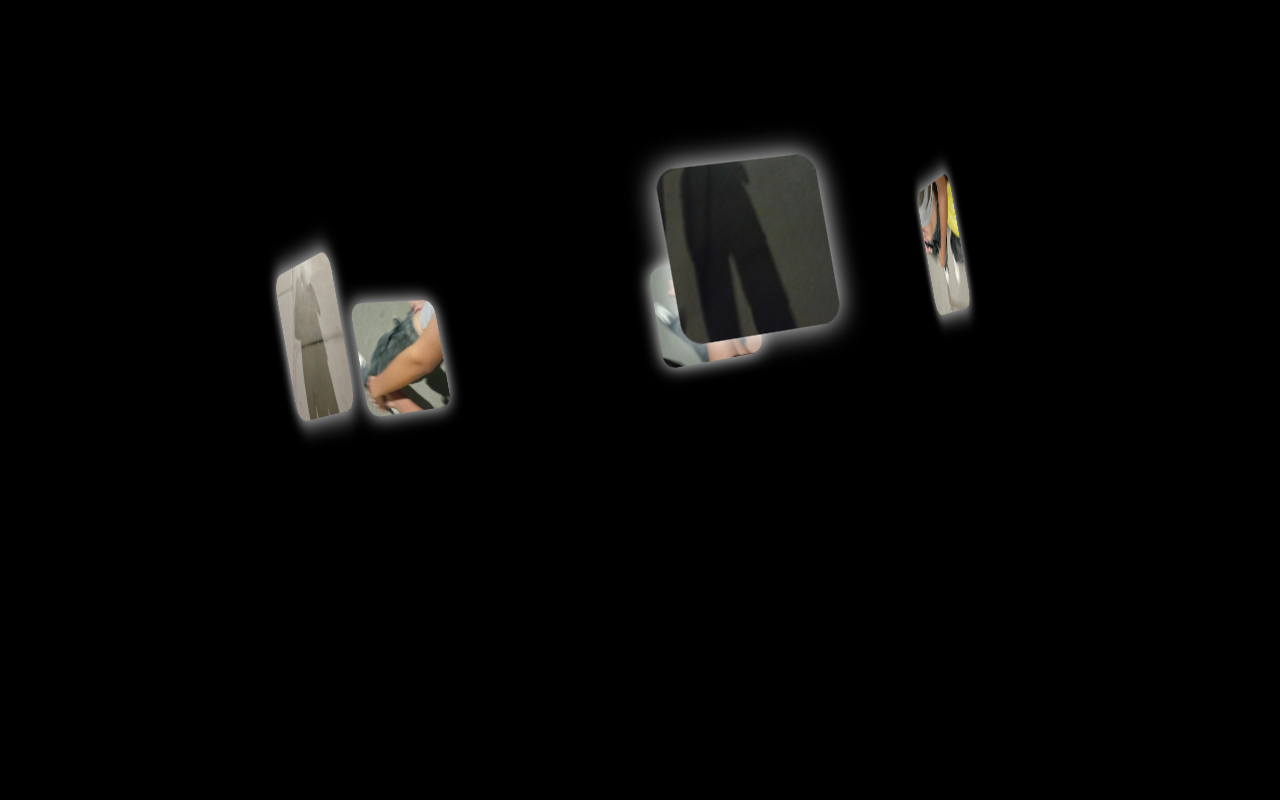
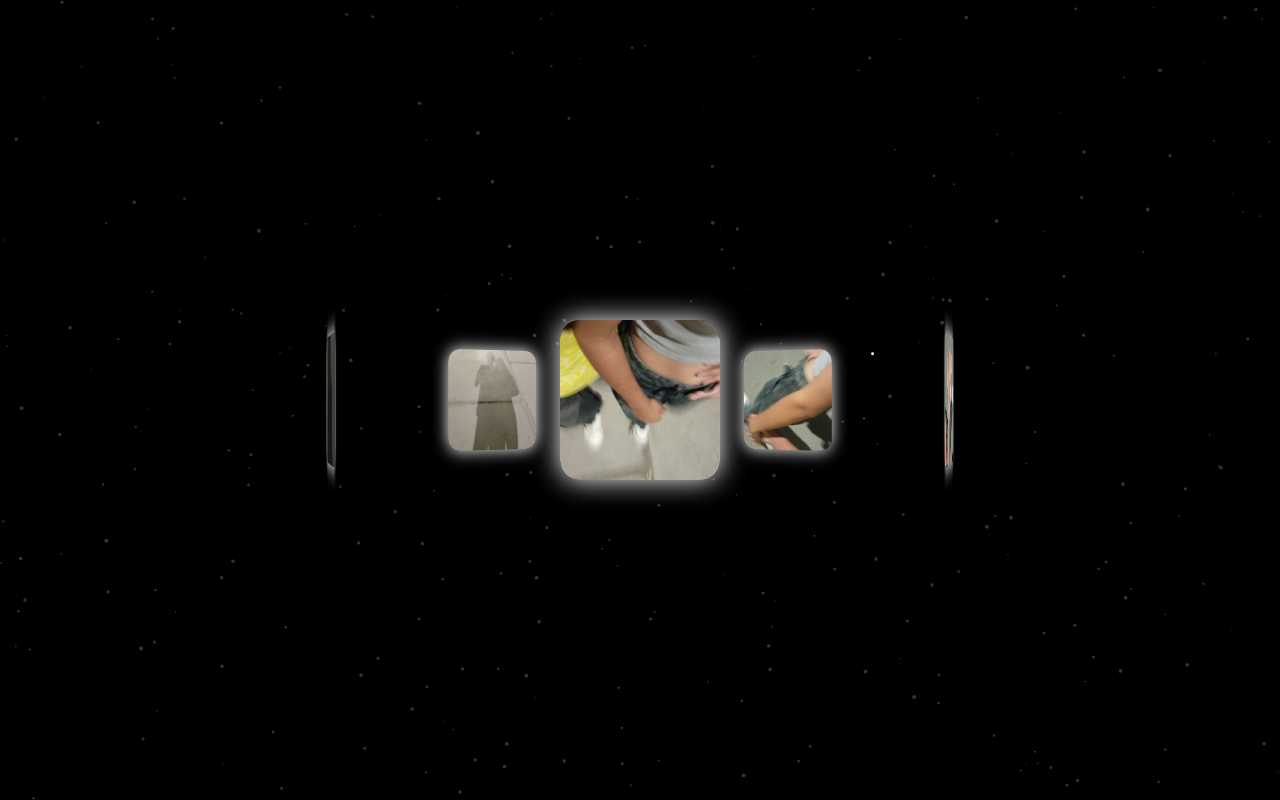
Before and after one commit to adriansd02-glitch/mi-pagina, a plain HTML site: page index.html in a window 1280 px wide. Drawn offline with Linux system fonts and the light colour scheme.

Commit message:
Refactor index.html for galaxy animation and styling
Updated title and modified styles for galaxy and photos. Added a canvas for stars and implemented animation for starry background.

```diff
--- a/index.html
+++ b/index.html
@@ -2,36 +2,26 @@
 <html lang="es">
 <head>
 <meta charset="UTF-8">
-<title>Galaxia 3D</title>
+<title>Galaxia TE AMO</title>
 
 <style>
 body {
   margin: 0;
   overflow: hidden;
   background: black;
-  font-family: Arial, sans-serif;
 }
 
-.scene {
-  width: 100vw;
-  height: 100vh;
-  perspective: 1200px;
-  display: flex;
-  justify-content: center;
-  align-items: center;
+canvas {
+  position: absolute;
+  top: 0;
+  left: 0;
 }
 
 .galaxy {
-  position: relative;
-  width: 300px;
-  height: 300px;
-  transform-style: preserve-3d;
-  animation: rotate 20s infinite linear;
-}
-
-@keyframes rotate {
-  from { transform: rotateY(0deg) rotateX(10deg); }
-  to { transform: rotateY(360deg) rotateX(10deg); }
+  position: absolute;
+  width: 100%;
+  height: 100%;
+  perspective: 1200px;
 }
 
 .photo {
@@ -48,51 +38,98 @@ body {
   height: 100%;
   object-fit: cover;
 }
-
-.center-text {
-  position: absolute;
-  color: white;
-  font-size: 28px;
-  font-weight: bold;
-  text-align: center;
-  width: 200px;
-  transform: translate(-50%, -50%);
-  left: 50%;
-  top: 50%;
-  text-shadow: 0 0 15px pink, 0 0 30px purple;
-}
 </style>
 </head>
 
 <body>
 
-<div class="scene">
+<canvas id="stars"></canvas>
+
 <div class="galaxy">
 
-    <div class="center-text">TE AMO SANDRA 💖</div>
-
-    <div class="photo" style="transform: rotateY(0deg) translateZ(300px);">
+  <div class="photo" style="left:50%; top:50%; transform: translate(-50%,-50%) rotateY(0deg) translateZ(300px);">
     <img src="san 3.jpeg">
   </div>
 
-    <div class="photo" style="transform: rotateY(72deg) translateZ(300px);">
+  <div class="photo" style="left:50%; top:50%; transform: translate(-50%,-50%) rotateY(72deg) translateZ(300px);">
     <img src="sam 5.jpeg">
   </div>
 
-    <div class="photo" style="transform: rotateY(144deg) translateZ(300px);">
+  <div class="photo" style="left:50%; top:50%; transform: translate(-50%,-50%) rotateY(144deg) translateZ(300px);">
     <img src="san1.jpeg">
   </div>
 
-    <div class="photo" style="transform: rotateY(216deg) translateZ(300px);">
+  <div class="photo" style="left:50%; top:50%; transform: translate(-50%,-50%) rotateY(216deg) translateZ(300px);">
     <img src="san 2.jpeg">
   </div>
 
-    <div class="photo" style="transform: rotateY(288deg) translateZ(300px);">
+  <div class="photo" style="left:50%; top:50%; transform: translate(-50%,-50%) rotateY(288deg) translateZ(300px);">
     <img src="san6.jpeg">
   </div>
 
 </div>
-</div>
+
+<script>
+const canvas = document.getElementById("stars");
+const ctx = canvas.getContext("2d");
+
+canvas.width = window.innerWidth;
+canvas.height = window.innerHeight;
+
+let stars = [];
+
+// crear estrellas
+for (let i = 0; i < 400; i++) {
+  stars.push({
+    x: Math.random() * canvas.width,
+    y: Math.random() * canvas.height,
+    r: Math.random() * 2
+  });
+}
+
+// texto invisible base
+function drawTextMask() {
+  const off = document.createElement("canvas");
+  const octx = off.getContext("2d");
+
+  off.width = canvas.width;
+  off.height = canvas.height;
+
+  octx.fillStyle = "white";
+  octx.font = "bold 80px Arial";
+  octx.textAlign = "center";
+  octx.fillText("TE AMO SANDRA", canvas.width/2, canvas.height/2);
+
+  return octx.getImageData(0,0,off.width,off.height).data;
+}
+
+const mask = drawTextMask();
+
+function animate() {
+  ctx.clearRect(0,0,canvas.width,canvas.height);
+
+  for (let i = 0; i < stars.length; i++) {
+    let s = stars[i];
+
+    let index = (Math.floor(s.y) * canvas.width + Math.floor(s.x)) * 4;
+
+    let inText = mask[index] > 200;
+
+    ctx.beginPath();
+    ctx.fillStyle = inText ? "white" : "rgba(255,255,255,0.2)";
+    ctx.arc(s.x, s.y, s.r, 0, Math.PI*2);
+    ctx.fill();
+
+    s.y -= inText ? 0.3 : 0.1;
+
+    if (s.y < 0) s.y = canvas.height;
+  }
+
+  requestAnimationFrame(animate);
+}
+
+animate();
+</script>
 
 </body>
 </html>
```
Lines whose indentation alone changed are shown as unchanged.
